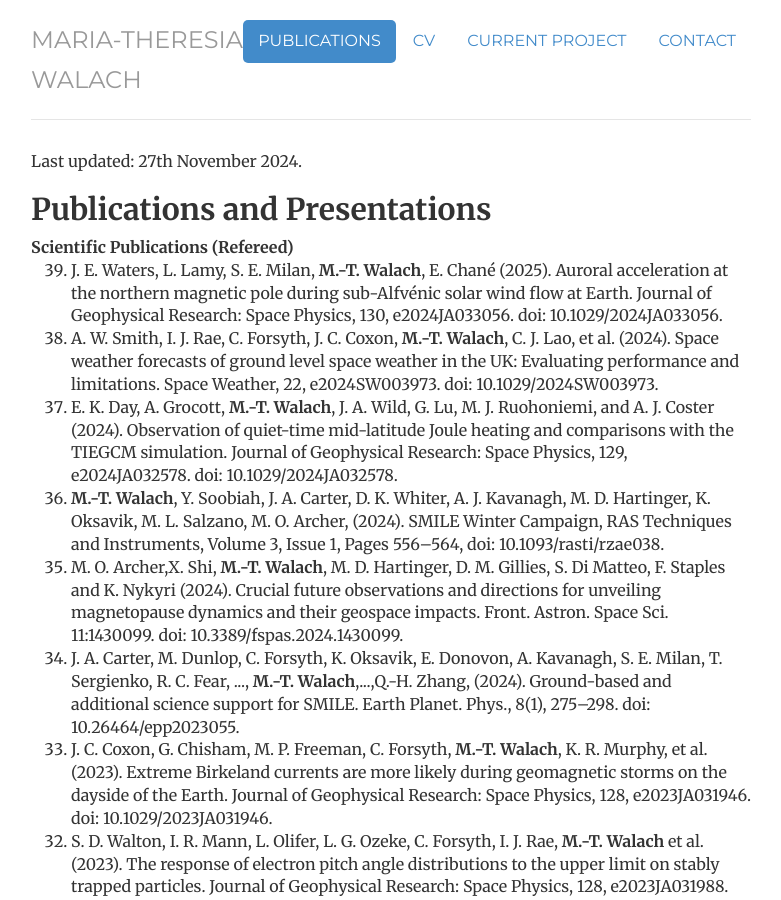
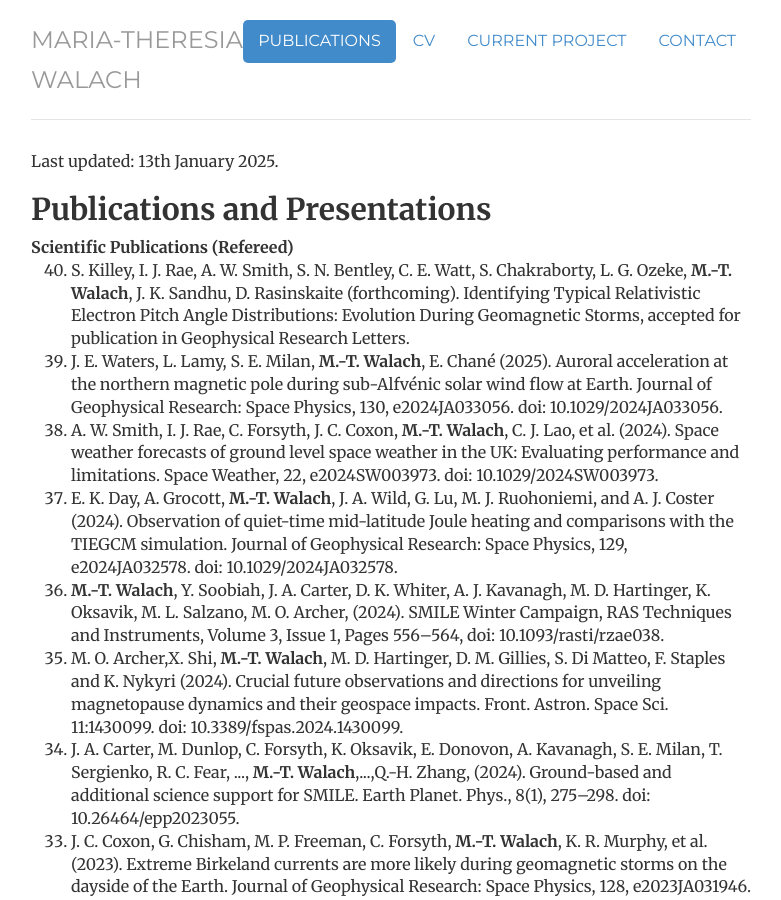
Before and after one commit to mtwalach/mtwalach.github.io, a Jekyll site: the page built from publications/index.html, in a window 1280 px wide and 900 px high. Shown: the whole window, without its empty margins (249-1030 px from the left). Built offline with Jekyll 4.4.1, drawn with Linux system fonts in a browser that asks for light colours; some of the changed text lies outside the part shown.

Commit message:
publication update

```diff
--- a/_includes/footer.html
+++ b/_includes/footer.html
@@ -1,7 +1,7 @@
 <div class="footer">
 	<div class="row">
 	<div class="col-sm-8">
-	   <p><small>&copy; mtwalach 2024</small></p>
+	   <p><small>&copy; mtwalach 2025</small></p>
 	</div>
       <a href="mailto:m.walach@lancaster.ac.uk">email</a> | <a href="https://github.com/mtwalach">github.com/mtwalach</a> | <a href="/about" title="About this site">About this site</a></li>
   </div>
--- a/publications/index.html
+++ b/publications/index.html
@@ -8,12 +8,13 @@ notes: passive
 contact: passive
 description:   Maria-Theresia Walach // Space plasma physics & planetary science.
 ---
-<div class="Publications - last updated: 20th December 2024">
+<div class="Publications - last updated: 13th January 2025">
 	<!-- <a href="/files/Publication_list_Jun2023_MTW.pdf"target="_blank" class="btn btn-default pull-right" title="Download Publications as PDF">Download Publications as PDF - last updated: 19th June 2023</a> -->
-    <p>Last updated: 27th November 2024.</p>
+    <p>Last updated: 13th January 2025.</p>
     <h2>Publications and Presentations </h2>
     <strong>Scientific Publications (Refereed)</strong>
     <ol reversed>
+      <li>S. Killey, I. J. Rae, A. W. Smith, S. N. Bentley, C. E. Watt, S. Chakraborty, L. G. Ozeke, <b>M.-T. Walach</b>, J. K. Sandhu, D. Rasinskaite (forthcoming). Identifying Typical Relativistic Electron Pitch Angle Distributions: Evolution During Geomagnetic Storms, accepted for publication in Geophysical Research Letters.</li>
       <li>J. E. Waters, L. Lamy, S. E. Milan, <b>M.-T. Walach</b>, E. Chané (2025).  Auroral acceleration at the northern magnetic pole during sub-Alfvénic solar wind flow at Earth. Journal of Geophysical Research: Space Physics, 130, e2024JA033056. doi: 10.1029/2024JA033056. </li>
       <li>A. W. Smith, I. J. Rae, C. Forsyth, J. C. Coxon, <b>M.-T. Walach</b>, C. J. Lao, et al. (2024). Space weather forecasts of ground level space weather in the UK: Evaluating performance and limitations. Space Weather, 22, e2024SW003973. doi: 10.1029/2024SW003973.</li>
       <li>E. K. Day, A. Grocott, <b>M.-T. Walach</b>, J. A. Wild, G. Lu, M. J. Ruohoniemi, and A. J. Coster (2024). Observation of quiet-time mid-latitude Joule heating and comparisons with the TIEGCM simulation. Journal of Geophysical Research: Space Physics, 129, e2024JA032578. doi: 10.1029/2024JA032578.</li>
```
Also changed, not shown: 1 other file.
